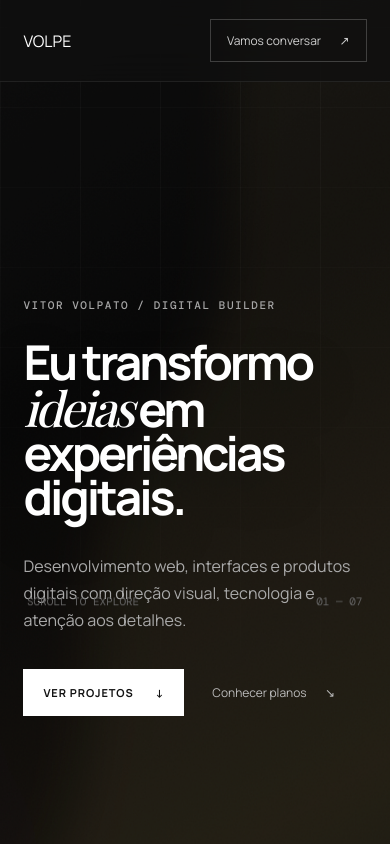
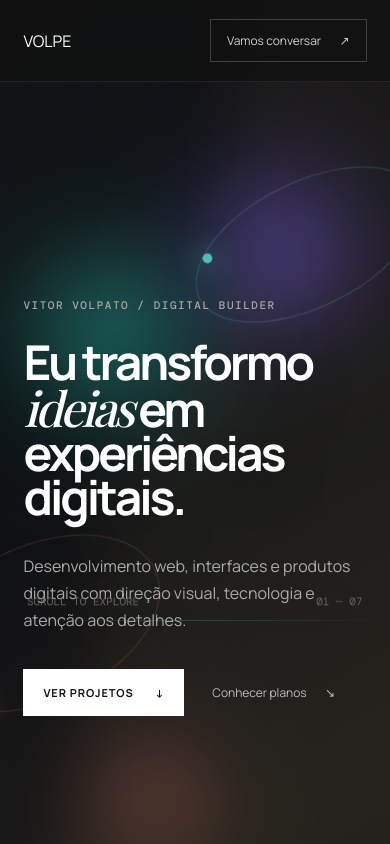
Before and after one commit to vitorvolpe14-arch/Portfolio_pessoal, a React (Vite) app: page / in a window 390 px wide. Shown: the top 844 px of the page. Built offline with nearby package versions, Linux system fonts and the light colour scheme; a web font is replaced by a local one.

Commit message:
feat: add cyan violet coral animated atmosphere

```diff
--- a/src/styles.css
+++ b/src/styles.css
@@ -262,3 +262,46 @@
 @media(prefers-reduced-motion:reduce){
   .hero-depth-image{animation:none;filter:none!important}
 }
+
+/* Color-shifting motion layer */
+.hero{background:#06080b!important}
+.hero-depth-image{opacity:.78!important;mix-blend-mode:screen!important}
+.hero-aurora{position:absolute;z-index:1;pointer-events:none;border-radius:50%;filter:blur(55px);mix-blend-mode:screen;will-change:transform,filter}
+.aurora-cyan{width:34vw;height:34vw;left:-10vw;top:12%;background:radial-gradient(circle,#20e6d0 0%,rgba(32,230,208,.32) 30%,transparent 70%);animation:auroraCyan 13s ease-in-out infinite alternate}
+.aurora-violet{width:42vw;height:42vw;right:-12vw;top:8%;background:radial-gradient(circle,#7657ff 0%,rgba(118,87,255,.32) 32%,transparent 72%);animation:auroraViolet 17s ease-in-out infinite alternate}
+.aurora-coral{width:31vw;height:31vw;right:28%;bottom:-15%;background:radial-gradient(circle,#ff6b62 0%,rgba(255,107,98,.22) 32%,transparent 72%);animation:auroraCoral 15s ease-in-out infinite alternate}
+@keyframes auroraCyan{0%{transform:translate3d(-4vw,3vh,0) scale(.85);opacity:.45}100%{transform:translate3d(12vw,20vh,0) scale(1.25);opacity:.82}}
+@keyframes auroraViolet{0%{transform:translate3d(3vw,-2vh,0) scale(.8);opacity:.5}100%{transform:translate3d(-13vw,17vh,0) scale(1.18);opacity:.86}}
+@keyframes auroraCoral{0%{transform:translate3d(4vw,3vh,0) scale(.7);opacity:.28}100%{transform:translate3d(-8vw,-18vh,0) scale(1.25);opacity:.7}}
+.hero-orbit{position:absolute;z-index:2;pointer-events:none;border:1px solid rgba(91,235,222,.24);border-radius:50%;transform-style:preserve-3d;will-change:transform}
+.hero-orbit span{position:absolute;width:9px;height:9px;border-radius:50%;background:#58f0dc;box-shadow:0 0 22px #58f0dc;left:8%;top:20%}
+.orbit-one{width:31vw;height:18vw;right:9%;top:25%;transform:rotate(-18deg);animation:orbitFloat 12s ease-in-out infinite}
+.orbit-two{width:22vw;height:38vw;left:7%;bottom:3%;border-color:rgba(255,116,103,.2);transform:rotate(27deg);animation:orbitFloat2 16s ease-in-out infinite}
+.orbit-two span{background:#ff7467;box-shadow:0 0 22px #ff7467;left:auto;right:12%;top:auto;bottom:16%}
+@keyframes orbitFloat{0%,100%{rotate:-18deg;scale:.94;opacity:.35}50%{rotate:-8deg;scale:1.08;opacity:.78}}
+@keyframes orbitFloat2{0%,100%{rotate:27deg;translate:0 0}50%{rotate:39deg;translate:2vw -3vh}}
+.hero-scanline{position:absolute;z-index:2;left:0;right:0;top:0;height:1px;background:linear-gradient(90deg,transparent,#54f0dc,transparent);box-shadow:0 0 18px rgba(84,240,220,.5);opacity:.35;animation:scanDown 9s linear infinite}
+@keyframes scanDown{0%{top:4%}100%{top:96%}}
+.hero-particles i{animation:particleDrift 6s ease-in-out infinite}
+.hero-particles i:nth-child(1){left:13%;top:23%;animation-delay:-1s;background:#58f0dc}
+.hero-particles i:nth-child(2){right:27%;top:18%;animation-delay:-3s;background:#8170ff}
+.hero-particles i:nth-child(3){left:48%;bottom:22%;animation-delay:-4s;background:#ff7467}
+.hero-particles i:nth-child(4){right:11%;bottom:30%;animation-delay:-2s;background:#58f0dc}
+.hero-particles i:nth-child(5){left:30%;top:43%;animation-delay:-5s;background:#b9ff63}
+.hero-particles i:nth-child(6){right:39%;bottom:16%;animation-delay:-1.5s;background:#8170ff}
+.hero-particles i:nth-child(7){left:7%;bottom:34%;animation-delay:-3.5s;background:#ff7467}
+.hero-particles i:nth-child(8){right:5%;top:47%;animation-delay:-4.5s;background:#b9ff63}
+@keyframes particleDrift{0%,100%{transform:translate3d(0,0,0) rotate(45deg);opacity:.25}50%{transform:translate3d(12px,-18px,0) rotate(135deg);opacity:.9}}
+.hero-grid{opacity:.72!important;background-image:linear-gradient(rgba(84,240,220,.045) 1px,transparent 1px),linear-gradient(90deg,rgba(129,112,255,.045) 1px,transparent 1px)!important}
+@media(max-width:900px){
+ .hero-aurora{filter:blur(42px)}
+ .aurora-cyan{width:68vw;height:68vw}
+ .aurora-violet{width:75vw;height:75vw}
+ .aurora-coral{width:62vw;height:62vw}
+ .orbit-one{width:58vw;height:30vw;right:-8%;top:22%}
+ .orbit-two{width:40vw;height:66vw;left:-12%;bottom:8%}
+ .hero-scanline{opacity:.2}
+}
+@media(prefers-reduced-motion:reduce){
+ .hero-aurora,.hero-orbit,.hero-scanline,.hero-particles i{animation:none!important}
+}
```
